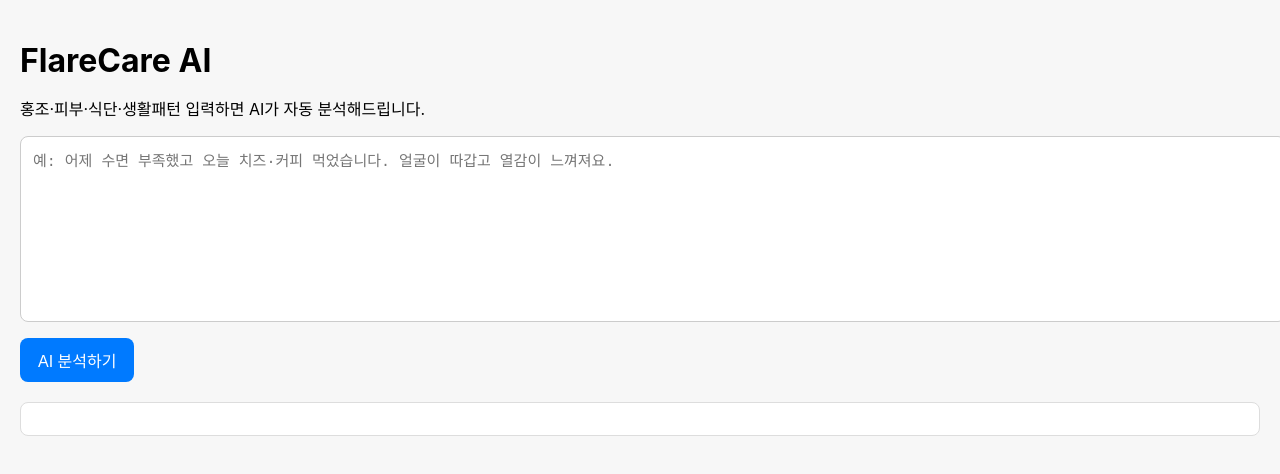
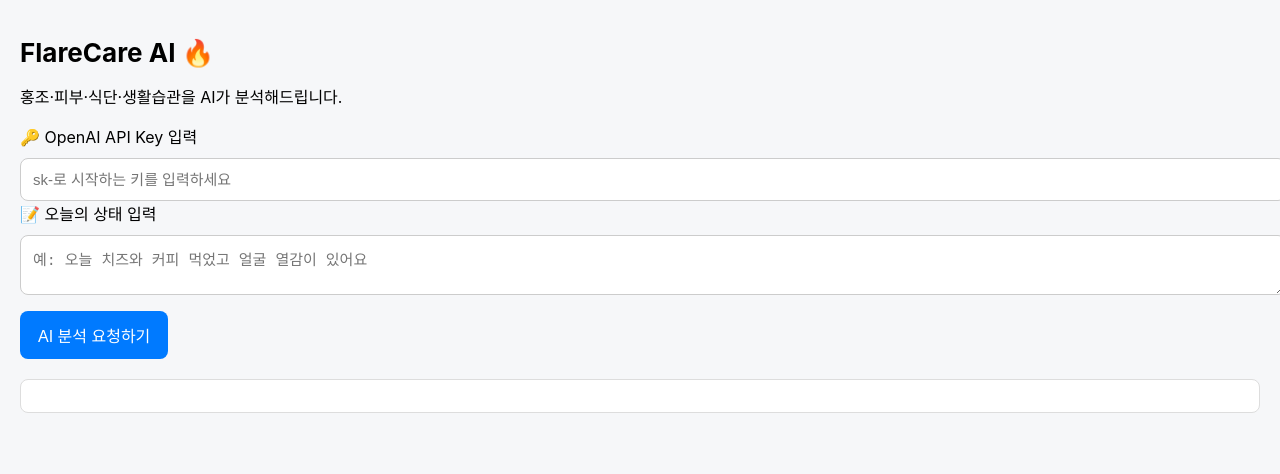
Before and after one commit to wildcon77/flarecare3-app, a plain HTML site: page index.html in a window 1280 px wide. Drawn offline with Linux system fonts and the light colour scheme.

Commit message:
Update index.html

```diff
--- a/index.html
+++ b/index.html
@@ -3,46 +3,36 @@
 <head>
     <meta charset="UTF-8">
     <meta name="viewport" content="width=device-width, initial-scale=1.0">
-    <title>FlareCare AI</title>
+    <title>FlareCare AI - 홍조 분석기</title>
 
     <style>
         body {
-            font-family: -apple-system, BlinkMacSystemFont, "Segoe UI", Roboto, sans-serif;
+            font-family: -apple-system, BlinkMacSystemFont, "Segoe UI", Roboto;
             margin: 0;
             padding: 20px;
-            background: #f7f7f7;
+            background: #F6F7F9;
         }
-
         h1 {
-            font-weight: 700;
-            margin-bottom: 15px;
+            font-size: 26px;
+            margin-bottom: 10px;
         }
-
-        textarea {
+        textarea, input {
             width: 100%;
-            height: 160px;
             padding: 12px;
             border-radius: 8px;
             border: 1px solid #ccc;
-            resize: none;
+            margin-top: 10px;
             font-size: 15px;
         }
-
         button {
             margin-top: 12px;
-            padding: 10px 18px;
-            border: none;
+            padding: 12px 18px;
             background: #007AFF;
             color: white;
+            border: none;
             border-radius: 8px;
             font-size: 16px;
-            cursor: pointer;
         }
-
-        button:hover {
-            background: #005fcc;
-        }
-
         #result {
             margin-top: 20px;
             padding: 16px;
@@ -57,98 +47,74 @@
 
 <body>
 
-    <h1>FlareCare AI</h1>
-    <p>홍조·피부·식단·생활패턴 입력하면 AI가 자동 분석해드립니다.</p>
+    <h1>FlareCare AI 🔥</h1>
+    <p>홍조·피부·식단·생활습관을 AI가 분석해드립니다.</p>
 
-    <textarea id="userInput" placeholder="예: 어제 수면 부족했고 오늘 치즈·커피 먹었습니다. 얼굴이 따갑고 열감이 느껴져요."></textarea>
+    <label>🔑 OpenAI API Key 입력</label>
+    <input id="apiKey" type="password" placeholder="sk-로 시작하는 키를 입력하세요">
 
-    <button onclick="analyze()">AI 분석하기</button>
+    <label>📝 오늘의 상태 입력</label>
+    <textarea id="userInput" placeholder="예: 오늘 치즈와 커피 먹었고 얼굴 열감이 있어요"></textarea>
+
+    <button onclick="analyze()">AI 분석 요청하기</button>
 
     <div id="result"></div>
 
     <script>
-        function analyze() {
+        async function analyze() {
+            const apiKey = document.getElementById("apiKey").value.trim();
             const text = document.getElementById("userInput").value.trim();
             const resultBox = document.getElementById("result");
 
+            if (!apiKey) {
+                resultBox.innerHTML = "⚠️ API Key를 입력해주세요.";
+                return;
+            }
             if (!text) {
-                resultBox.innerHTML = "⚠️ 입력된 내용이 없습니다.";
+                resultBox.innerHTML = "⚠️ 분석할 내용을 입력해주세요.";
                 return;
             }
 
-            // --- 단순 규칙 기반 분석 로직 ---
-            let risk = 0;
-            let foods = [];
-            let lifestyle = [];
-            let symptoms = [];
-            let suggestions = [];
+            resultBox.innerHTML = "⏳ 분석 중입니다...";
 
-            const lower = text.toLowerCase();
+            try {
+                const response = await fetch("https://api.openai.com/v1/chat/completions", {
+                    method: "POST",
+                    headers: {
+                        "Content-Type": "application/json",
+                        "Authorization": "Bearer " + apiKey
+                    },
+                    body: JSON.stringify({
+                        model: "gpt-4o-mini",
+                        messages: [
+                            {
+                                role: "system",
+                                content: "당신은 홍조·피부 트리거 분석 전문가입니다. 사용자가 입력한 식단, 수면, 스트레스, 증상을 종합하여 위험도, 원인, 개선안으로 요약하세요."
+                            },
+                            {
+                                role: "user",
+                                content: text
+                            }
+                        ]
+                    })
+                });
 
-            // 음식 트리거 분석
-            if (lower.includes("치즈") || lower.includes("버터") || lower.includes("우유")) {
-                foods.push("유제품 섭취");
-                risk += 1;
+                const data = await response.json();
+
+                if (data.error) {
+                    resultBox.innerHTML = "❌ 오류 발생: " + data.error.message;
+                    return;
+                }
+
+                const output = data.choices[0].message.content;
+
+                resultBox.innerHTML = "📊 <strong>AI 분석 결과</strong>\n\n" + output;
+
+            } catch (e) {
+                resultBox.innerHTML = "⚠️ 네트워크 오류 또는 API 오류 발생\n" + e;
             }
-            if (lower.includes("빵") || lower.includes("글루텐") || lower.includes("라면")) {
-                foods.push("밀가루/글루텐 섭취");
-                risk += 1;
-            }
-            if (lower.includes("커피") || lower.includes("카페인")) {
-                foods.push("카페인");
-                risk += 1;
-            }
-            if (lower.includes("매운") || lower.includes("라면")) {
-                foods.push("매운 음식");
-                risk += 1;
-            }
-
-            // 생활 패턴 분석
-            if (lower.includes("수면") || lower.includes("잠을") || lower.includes("못")) {
-                lifestyle.push("수면 부족 가능성");
-                risk += 1;
-            }
-            if (lower.includes("스트레스") || lower.includes("불안")) {
-                lifestyle.push("스트레스 영향");
-                risk += 1;
-            }
-
-            // 증상 분석
-            if (lower.includes("홍조") || lower.includes("빨개짐")) {
-                symptoms.push("홍조 증상");
-            }
-            if (lower.includes("따갑") || lower.includes("열감")) {
-                symptoms.push("열감/따가움");
-                risk += 1;
-            }
-
-            // 위험도 평가
-            let riskLabel = "";
-            if (risk <= 1) riskLabel = "낮음";
-            else if (risk === 2) riskLabel = "중간";
-            else riskLabel = "높음";
-
-            // 개선 제안 자동 생성
-            if (risk >= 3) {
-                suggestions.push("자극 음식·카페인 최소 48시간 중단");
-                suggestions.push("수분 섭취 + 실내 온도 18~21도 유지");
-                suggestions.push("쿨링 젤 또는 알로에 진정");
-            } else if (risk === 2) {
-                suggestions.push("오늘은 유제품/카페인 피하는 것을 권장");
-                suggestions.push("미온수 세안 유지");
-            } else {
-                suggestions.push("큰 문제는 없어 보이나 패턴 모니터링 권장");
-            }
-
-            // 결과 출력
-            resultBox.innerHTML =
-                `📊 <strong>AI 분석 결과</strong>\n\n` +
-                `■ 🔥 홍조 위험도: <strong>${riskLabel}</strong>\n\n` +
-                `■ 🍽 식단 트리거: ${foods.length > 0 ? foods.join(", ") : "해당 없음"}\n` +
-                `■ 🧬 생활 패턴: ${lifestyle.length > 0 ? lifestyle.join(", ") : "특이사항 없음"}\n` +
-                `■ 🩸 증상: ${symptoms.length > 0 ? symptoms.join(", ") : "증상 정보 부족"}\n\n` +
-                `■ 🧯 추천 행동:\n- ${suggestions.join("\n- ")}`;
         }
     </script>
+
 </body>
 </html>
```
